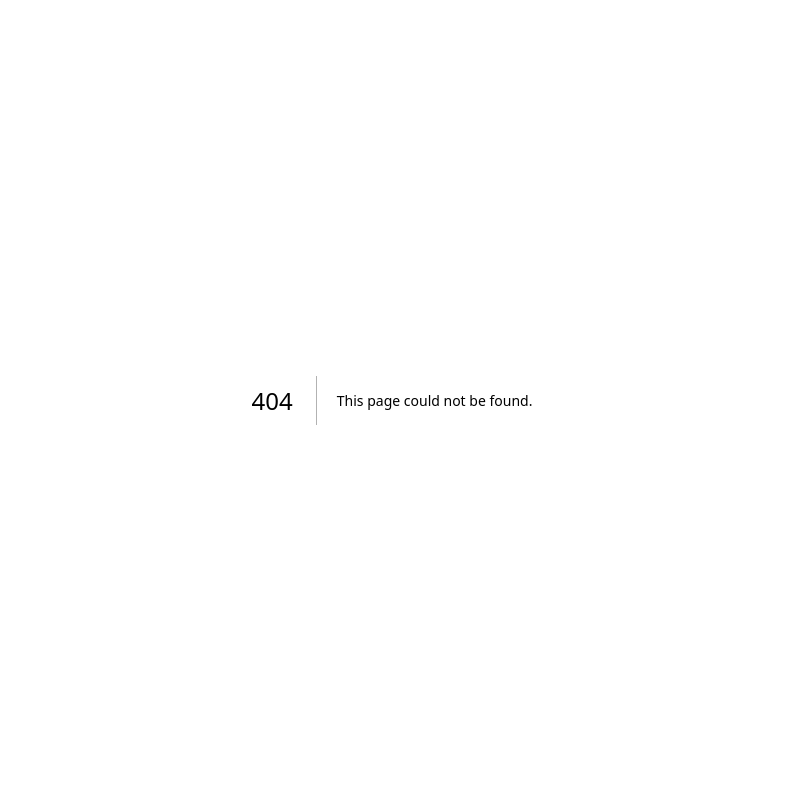
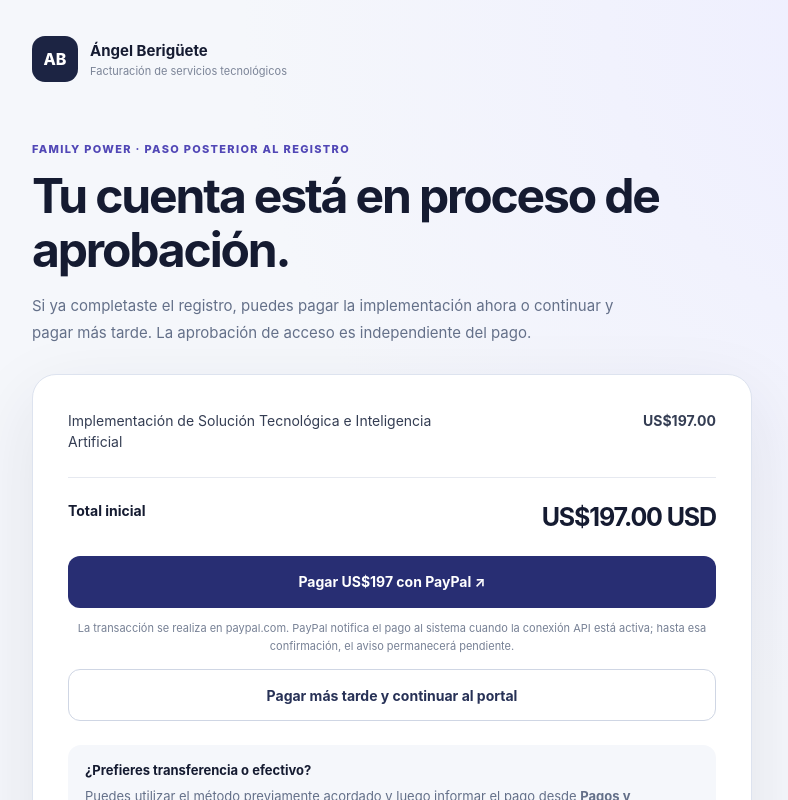
Before and after one commit to angelberiguete-pixel/crm, a Next.js app: page /family-power/pagos in a window 1280 px wide. Before the commit this address had no page. Shown: the top 800 px of the page, without its empty margins (248-1036 px from the left). Built offline with nearby package versions, Linux system fonts and the light colour scheme.

Commit message:
feat(billing): bring validated payment module onto current CRM main

```diff
--- /dev/null
+++ b/app/family-power/pagos/page.tsx
@@ -0,0 +1,38 @@
+import Link from "next/link";
+import type { Metadata } from "next";
+import styles from "./page.module.css";
+
+export const metadata: Metadata = {
+  title:"Pago inicial · Family Power · Ángel Berigüete",
+  description:"Paso de pago inicial opcional tras el registro privado de Family Power",
+  robots:{index:false,follow:false,nocache:true}
+};
+const paypalInvoice="https://www.paypal.com/invoice/p/#HSYZR25YC89AXNJ5";
+
+export default function FamilyPowerBillingStep(){
+  return <main className={styles.page}>
+    <div className={styles.wrap}>
+      <header className={styles.header}>
+        <div className={styles.mark}>AB</div>
+        <div><strong>Ángel Berigüete</strong><small>Facturación de servicios tecnológicos</small></div>
+      </header>
+      <section className={styles.intro}>
+        <span className={styles.eyebrow}>Family Power · Paso posterior al registro</span>
+        <h1>Tu cuenta está en proceso de aprobación.</h1>
+        <p>Si ya completaste el registro, puedes pagar la implementación ahora o continuar y pagar más tarde. La aprobación de acceso es independiente del pago.</p>
+      </section>
+      <section className={styles.card} aria-label="Resumen del pago inicial">
+        <div className={styles.row}><span>Implementación de Solución Tecnológica e Inteligencia Artificial</span><strong>US$197.00</strong></div>
+        <div className={styles.total}><span>Total inicial</span><strong>US$197.00 USD</strong></div>
+        <a href={paypalInvoice} target="_blank" rel="noopener noreferrer" className={styles.pay}>Pagar US$197 con PayPal ↗</a>
+        <p className={styles.note}>La transacción se realiza en paypal.com. PayPal notifica el pago al sistema cuando la conexión API está activa; hasta esa confirmación, el aviso permanecerá pendiente.</p>
+        <Link className={styles.skip} href="/family-power/login">Pagar más tarde y continuar al portal</Link>
+        <div className={styles.details}>
+          <strong>¿Prefieres transferencia o efectivo?</strong>
+          <p>Puedes utilizar el método previamente acordado y luego informar el pago desde <b>Pagos y suscripción</b> al entrar al portal. La administración comprobará el importe recibido antes de marcarlo pagado.</p>
+        </div>
+      </section>
+      <p className={styles.terms}>Después de verificar el pago inicial, el plan contempla una mensualidad de <strong>US$80</strong>. El cobro recurrente automático por PayPal todavía no está activado.</p>
+    </div>
+  </main>;
+}
```
